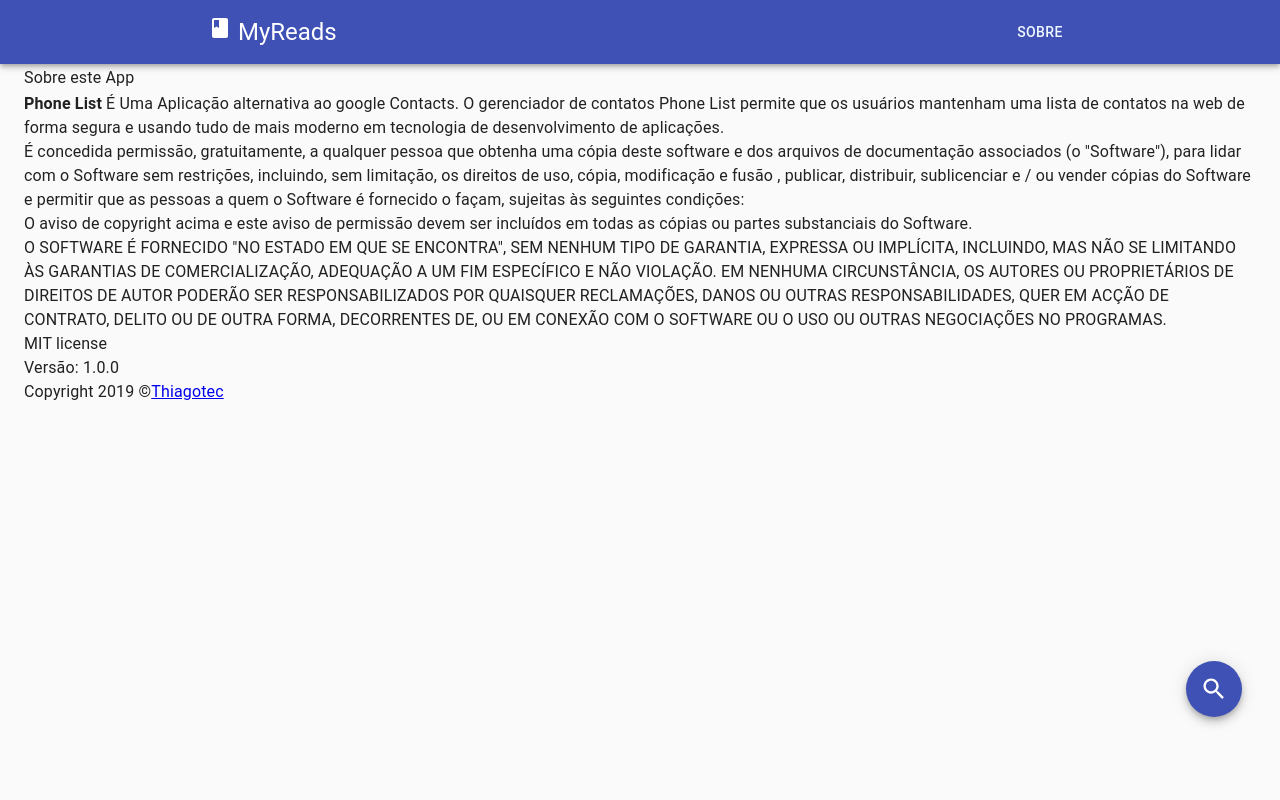
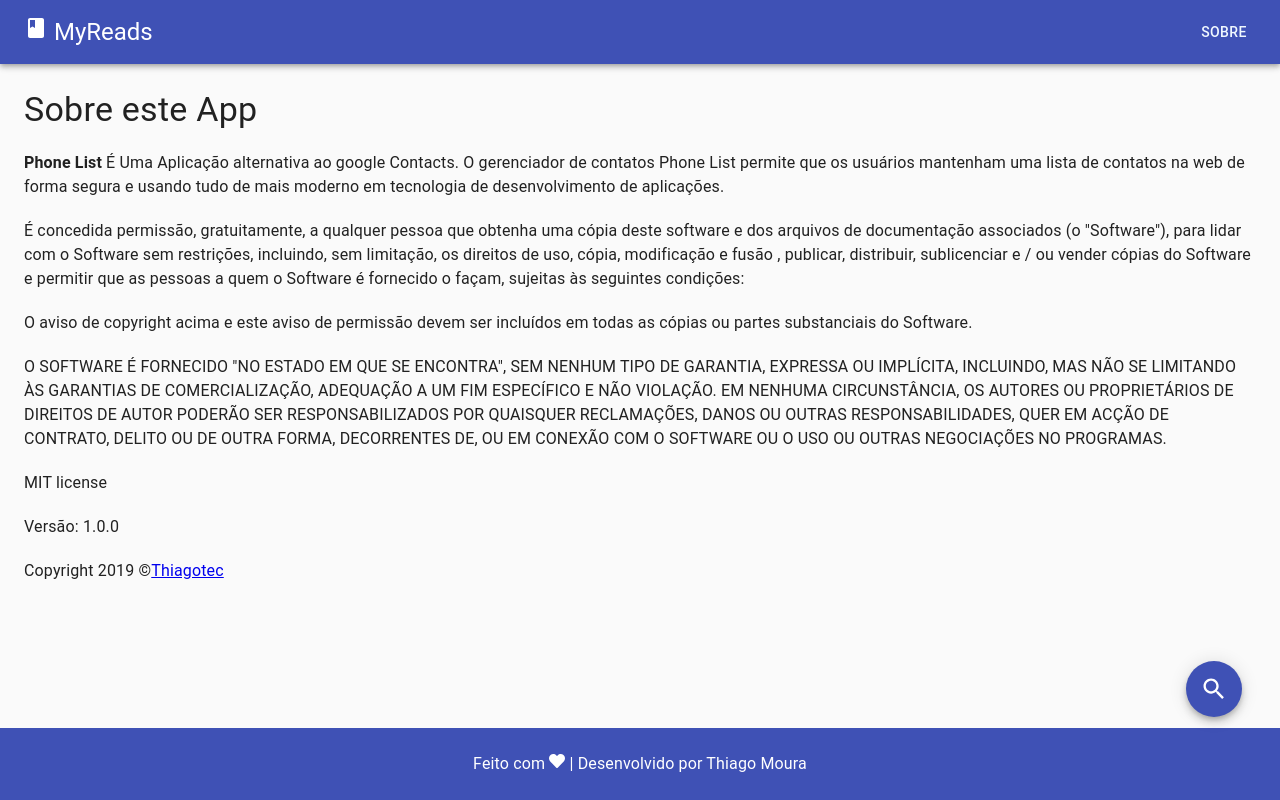
Before and after one commit to thienry/my-reads, a React (Create React App) app: page /sobre in a window 1280 px wide. Shown: the top 800 px of the page. Built offline with nearby package versions, Linux system fonts and the light colour scheme.

Commit message:
Sticky footer layout implemented

```diff
--- a/src/App.js
+++ b/src/App.js
@@ -1,5 +1,7 @@
 import React from "react";
 import { BrowserRouter as Router, Route, Switch } from "react-router-dom";
+
+import Container from "@material-ui/core/Container";
 
 import Navbar from "./components/layout/Navbar";
 import Footer from "./components/layout/Footer";
@@ -13,6 +15,7 @@
     <Router>
       <>
         <Navbar />
+        <Container maxWidth="lg" className="container">
           <Switch>
             <Route
               exact
@@ -26,12 +29,16 @@
               exact
               path="/pesquisar"
               render={({ history }) => (
-              <SearchBooks onChange={"updateBooksDetails"} myBooks={"books"} />
+                <SearchBooks
+                  onChange={"updateBooksDetails"}
+                  myBooks={"books"}
+                />
               )}
             />
 
             <Route exact path="/sobre" component={About} />
           </Switch>
+        </Container>
         <SearchButton />
         <Footer />
       </>
--- a/src/components/layout/Footer.js
+++ b/src/components/layout/Footer.js
@@ -5,7 +5,6 @@
 import CssBaseline from "@material-ui/core/CssBaseline";
 import Typography from "@material-ui/core/Typography";
 import { makeStyles } from "@material-ui/core/styles";
-import Container from "@material-ui/core/Container";
 import Link from "@material-ui/core/Link";
 
 function MadeWithLove({ name }) {
@@ -27,9 +26,7 @@
     <div className={classes.root}>
       <CssBaseline />
       <footer className={classes.footer}>
-        <Container maxWidth="md">
-          <MadeWithLove />
-        </Container>
+        <MadeWithLove />
       </footer>
     </div>
   );
@@ -39,7 +36,6 @@
   root: {
     display: "flex",
     flexDirection: "column",
-    minHeight: "calc(100vh - 64px)"
   },
   footer: {
     padding: theme.spacing(3),
--- a/src/components/layout/Navbar.js
+++ b/src/components/layout/Navbar.js
@@ -7,7 +7,6 @@
 import { makeStyles } from "@material-ui/core/styles";
 import AppBar from "@material-ui/core/AppBar";
 import Toolbar from "@material-ui/core/Toolbar";
-import Container from "@material-ui/core/Container";
 import Typography from "@material-ui/core/Typography";
 import Button from "@material-ui/core/Button";
 import Link from "@material-ui/core/Link";
@@ -18,7 +17,7 @@
   return (
     <header className={classes.root}>
       <AppBar position="static" color="primary">
-        <Container maxWidth="md">
+
           <Toolbar>
             <Link
               color="inherit"
@@ -41,7 +40,7 @@
               </Link>
             </Button>
           </Toolbar>
-        </Container>
+
       </AppBar>
     </header>
   );
--- a/src/components/pages/About.js
+++ b/src/components/pages/About.js
@@ -2,20 +2,24 @@
 import dayjs from "dayjs";
 import PropTypes from "prop-types";
 
-import Container from "@material-ui/core/Container";
+import { makeStyles } from "@material-ui/core/styles";
 import Typography from "@material-ui/core/Typography";
 
 const About = ({ company }) => {
+  const classes = useStyles();
+
   return (
-    <Container>
-      <Typography variant="subtitle1">Sobre este App</Typography>
-      <Typography variant="body1">
+    <>
+      <Typography className={classes.subTitle} variant="h4">
+        Sobre este App
+      </Typography>
+      <Typography className={classes.text} variant="body1">
         <strong>Phone List</strong> É Uma Aplicação alternativa ao google
         Contacts. O gerenciador de contatos Phone List permite que os usuários
         mantenham uma lista de contatos na web de forma segura e usando tudo de
         mais moderno em tecnologia de desenvolvimento de aplicações.
       </Typography>
-      <Typography variant="body1">
+      <Typography className={classes.text} variant="body1">
         É concedida permissão, gratuitamente, a qualquer pessoa que obtenha uma
         cópia deste software e dos arquivos de documentação associados (o
         "Software"), para lidar com o Software sem restrições, incluindo, sem
@@ -24,11 +28,11 @@
         as pessoas a quem o Software é fornecido o façam, sujeitas às seguintes
         condições:
       </Typography>
-      <Typography variant="body1">
+      <Typography className={classes.text} variant="body1">
         O aviso de copyright acima e este aviso de permissão devem ser incluídos
         em todas as cópias ou partes substanciais do Software.
       </Typography>
-      <Typography variant="body1">
+      <Typography className={classes.text} variant="body1">
         O SOFTWARE É FORNECIDO "NO ESTADO EM QUE SE ENCONTRA", SEM NENHUM TIPO
         DE GARANTIA, EXPRESSA OU IMPLÍCITA, INCLUINDO, MAS NÃO SE LIMITANDO ÀS
         GARANTIAS DE COMERCIALIZAÇÃO, ADEQUAÇÃO A UM FIM ESPECÍFICO E NÃO
@@ -38,9 +42,13 @@
         CONTRATO, DELITO OU DE OUTRA FORMA, DECORRENTES DE, OU EM CONEXÃO COM O
         SOFTWARE OU O USO OU OUTRAS NEGOCIAÇÕES NO PROGRAMAS.
       </Typography>
-      <Typography variant="body1">MIT license</Typography>
-      <Typography variant="body1">Versão: 1.0.0</Typography>
-      <Typography variant="body1">
+      <Typography className={classes.text} variant="body1">
+        MIT license
+      </Typography>
+      <Typography className={classes.text} variant="body1">
+        Versão: 1.0.0
+      </Typography>
+      <Typography className={classes.text} variant="body1">
         Copyright {dayjs().year()} &copy;
         <a
           href="http://thiagotec.com"
@@ -50,16 +58,30 @@
           {company}
         </a>
       </Typography>
-    </Container>
+    </>
   );
 };
 
+const useStyles = makeStyles({
+  root: {
+    display: "flex",
+    justifyContent: "center",
+    alignItems: "center"
+  },
+  subTitle: {
+    marginTop: "25px"
+  },
+  text: {
+    margin: "20px auto"
+  }
+});
+
 About.propTypes = {
-  company: PropTypes.string,
+  company: PropTypes.string
 };
 
 About.defaultProps = {
   company: "Thiagotec"
-}
+};
 
 export default About;
--- a/src/components/search/SearchBooks.js
+++ b/src/components/search/SearchBooks.js
@@ -1,5 +1,5 @@
 import React from "react";
-import { Link as RouterLink, withRouter } from "react-router-dom";
+import { Link as RouterLink } from "react-router-dom";
 
 import { MdChevronLeft } from "react-icons/md";
 
--- a/src/index.css
+++ b/src/index.css
@@ -15,3 +15,10 @@
 .text {
   color: aliceblue;
 }
+
+.container {
+  min-height: calc(100vh - 136px);
+  margin: auto;
+  overflow: hidden;
+  padding: 0 2rem;
+}
```
Lines whose indentation alone changed are shown as unchanged.
